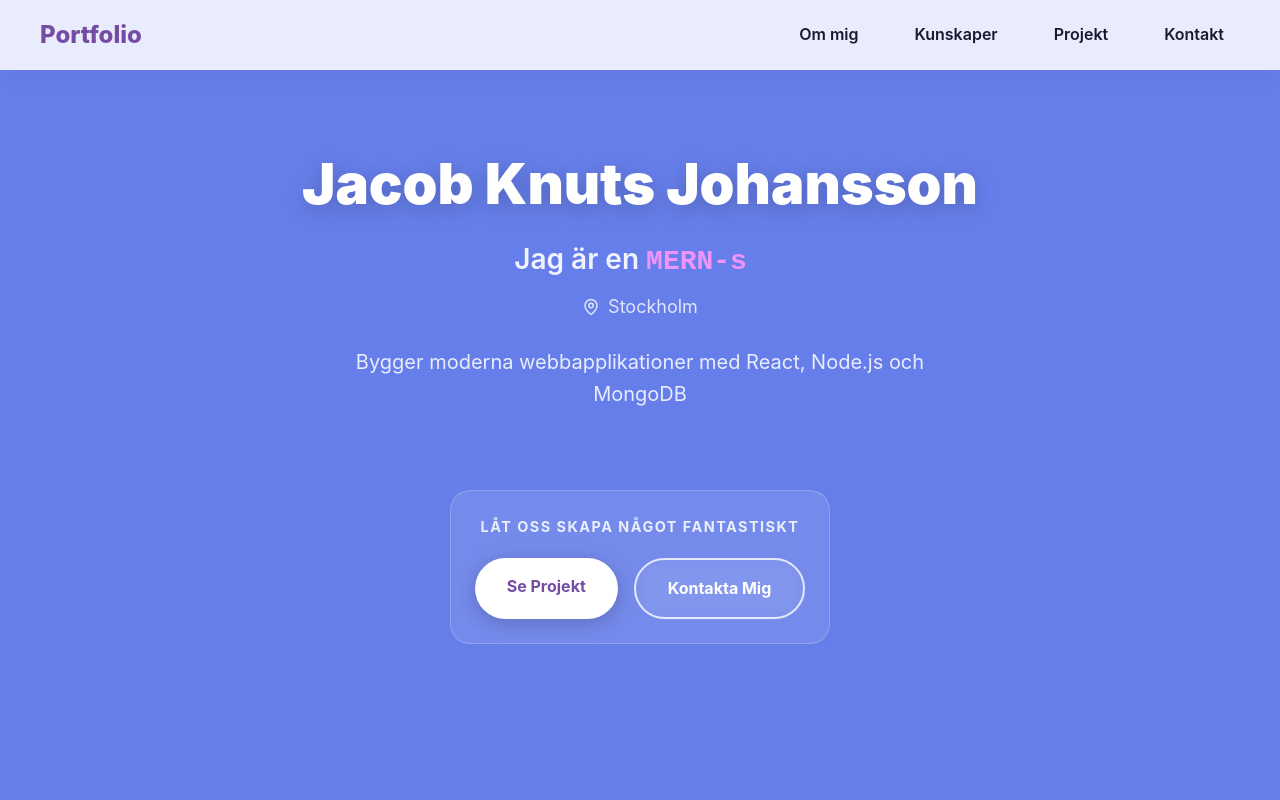
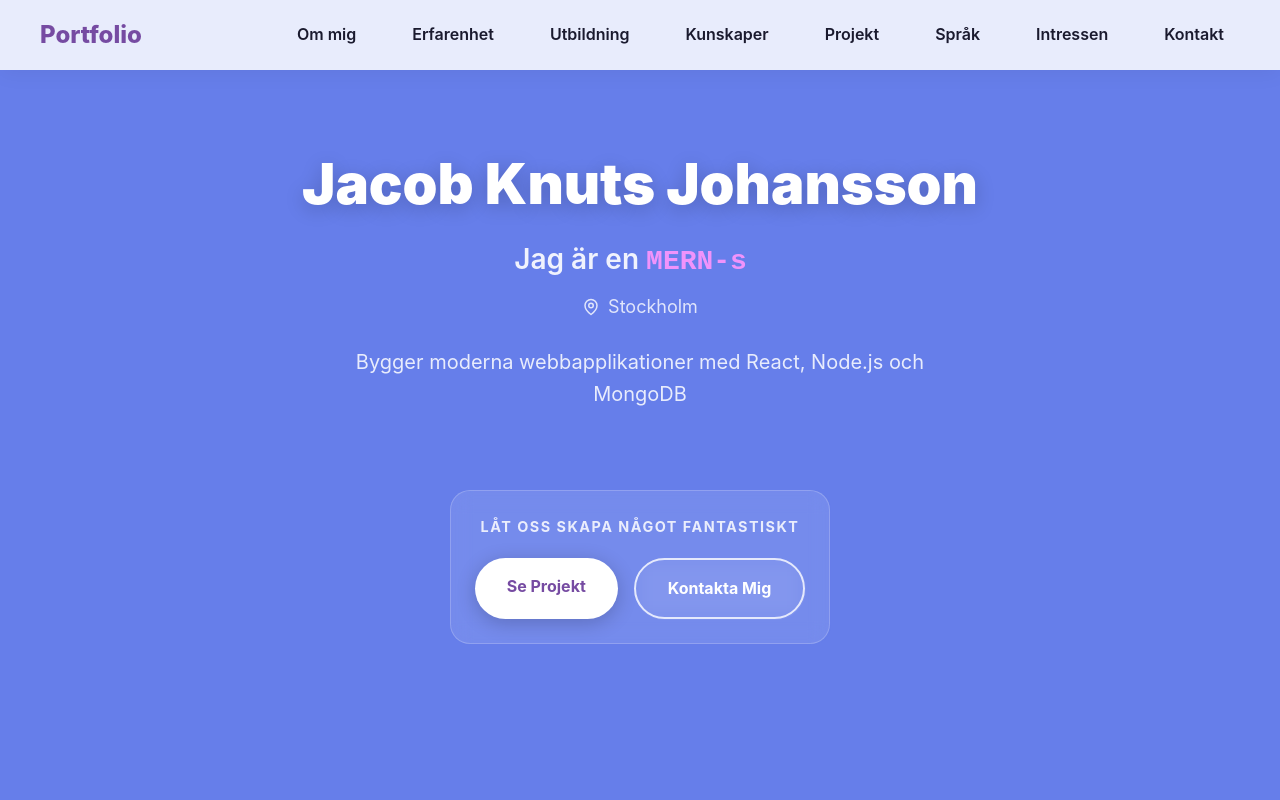
Before and after one commit to jacomaco/portfolio, a React (Vite) app: page / in a window 1280 px wide. Shown: the top 800 px of the page. Built offline with nearby package versions, Linux system fonts and the light colour scheme.

Commit message:
feat: Add navigation links for experience, education, languages, and interests.

```diff
--- a/src/components/Navigation.jsx
+++ b/src/components/Navigation.jsx
@@ -18,8 +18,12 @@ const Navigation = () => {
         </a>
         <ul className="nav-links">
           <li><a href="#about" onClick={(e) => scrollTo(e, 'about')}>Om mig</a></li>
+          <li><a href="#experience" onClick={(e) => scrollTo(e, 'experience')}>Erfarenhet</a></li>
+          <li><a href="#education" onClick={(e) => scrollTo(e, 'education')}>Utbildning</a></li>
           <li><a href="#skills" onClick={(e) => scrollTo(e, 'skills')}>Kunskaper</a></li>
           <li><a href="#projects" onClick={(e) => scrollTo(e, 'projects')}>Projekt</a></li>
+          <li><a href="#languages" onClick={(e) => scrollTo(e, 'languages')}>Språk</a></li>
+          <li><a href="#interests" onClick={(e) => scrollTo(e, 'interests')}>Intressen</a></li>
           <li><a href="#contact" onClick={(e) => scrollTo(e, 'contact')}>Kontakt</a></li>
         </ul>
       </div>
```
